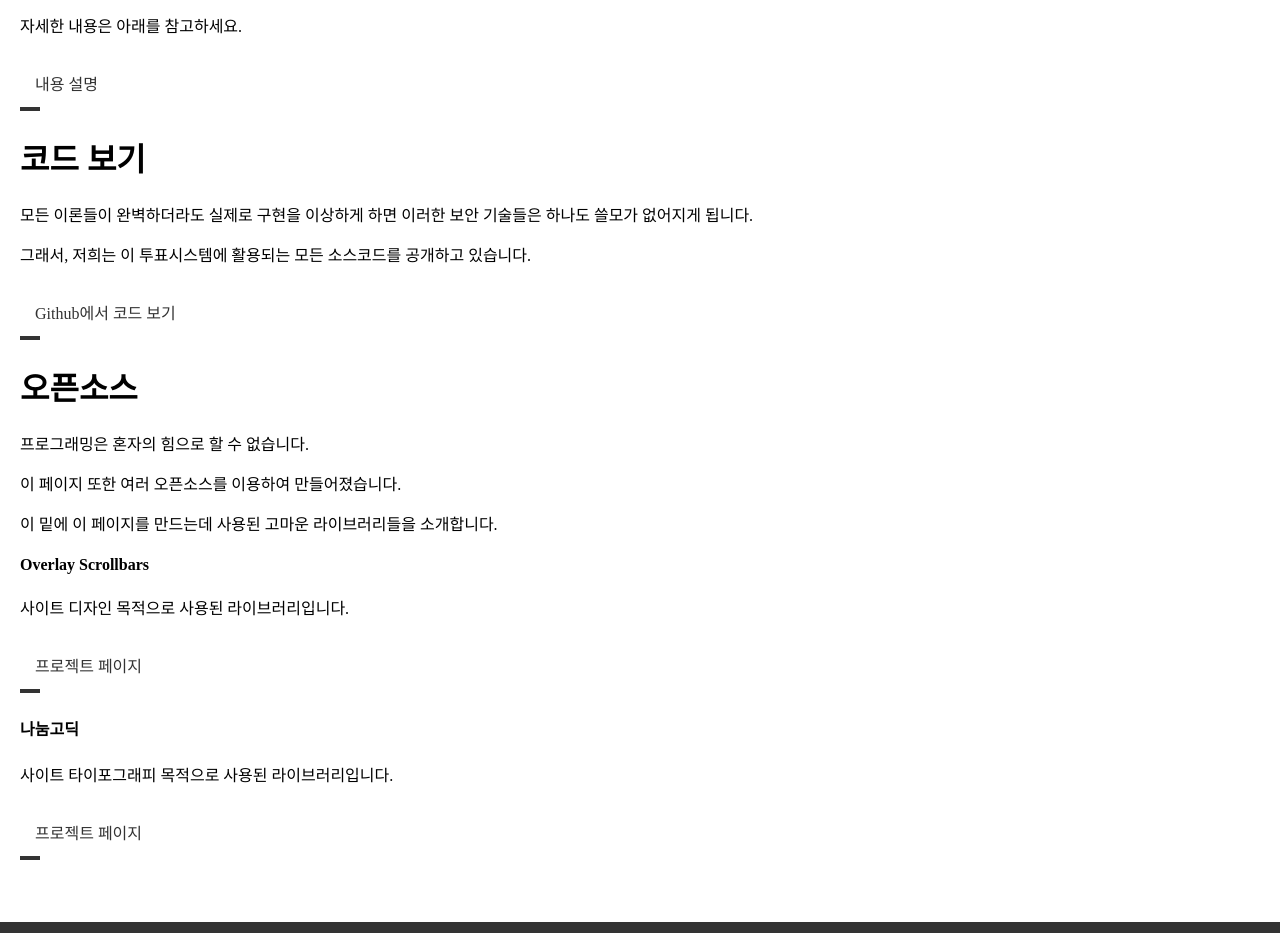
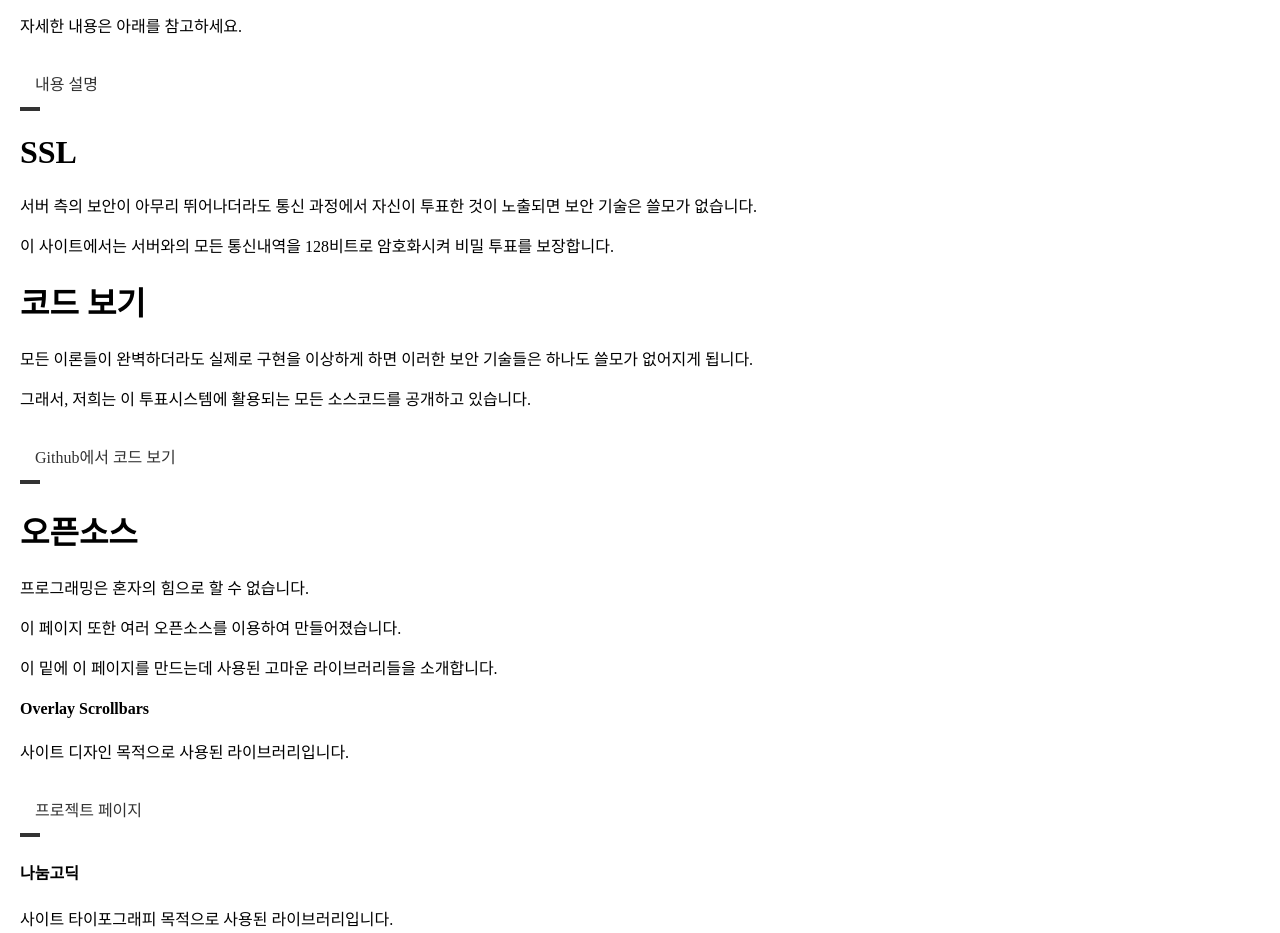
Before and after one commit to IASA-NULL/iasa-vote, a plain HTML site: page frontend/about.html in a window 1280 px wide. Shown: the part 1304-2237 px from the top of the page. Drawn offline with Linux system fonts and the light colour scheme; a web font is replaced by a local one.

Commit message:
Added Info

```diff
--- a/frontend/about.html
+++ b/frontend/about.html
@@ -46,6 +46,9 @@
             설명</a>
         <br>
         <br>
+        <h1>SSL</h1>
+        <p>서버 측의 보안이 아무리 뛰어나더라도 통신 과정에서 자신이 투표한 것이 노출되면 보안 기술은 쓸모가 없습니다.</p>
+        <p>이 사이트에서는 서버와의 모든 통신내역을 128비트로 암호화시켜 비밀 투표를 보장합니다.</p>
         <h1>코드 보기</h1>
         <p>모든 이론들이 완벽하더라도 실제로 구현을 이상하게 하면 이러한 보안 기술들은 하나도 쓸모가 없어지게 됩니다.</p>
         <p>그래서, 저희는 이 투표시스템에 활용되는 모든 소스코드를 공개하고 있습니다.</p>
```
